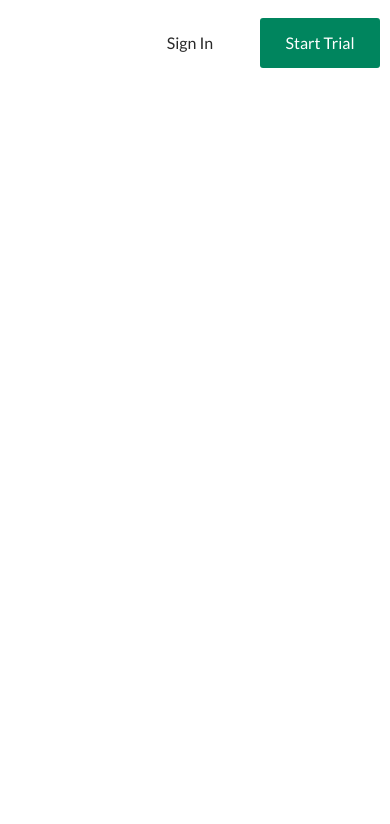
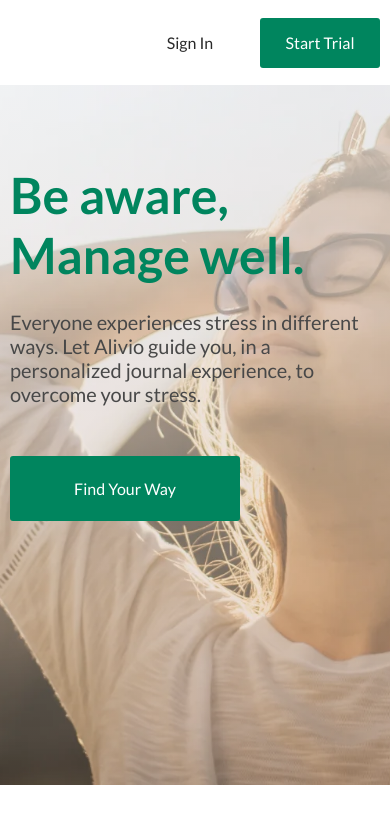
Before and after one commit to carrexa645-arch/aliviosite, a plain HTML site: page index.html in a window 390 px wide. Drawn offline with Linux system fonts and the light colour scheme; a web font is replaced by a local one.

Commit message:
hero section

```diff
--- a/index.css
+++ b/index.css
@@ -1,3 +1,4 @@
 @import url('styles/variables.css');
 @import url('styles/basic.css');
 @import url('styles/header.css');
+@import url('styles/hero.css');
--- a/index.html
+++ b/index.html
@@ -46,7 +46,17 @@
         </div>
     </header>
 
-    <main class="main"></main>
+    <main class="main">
+        <section class="hero" aria-label="hero section">
+            <div class="container">
+                <div class="hero__content">
+                    <h1 class="hero__title">Be aware, Manage well.</h1>
+                    <p class="hero__desc" aria-label="main description">Everyone experiences stress in different ways. Let Alivio guide you, in a personalized journal experience, to overcome your stress.</p>
+                    <button type="button" class="btn">Find Your Way</button>
+                </div>
+            </div>
+        </section>
+    </main>
 
     <footer class="footer"></footer>
   </body>
--- a/styles/basic.css
+++ b/styles/basic.css
@@ -17,6 +17,10 @@ ul {
 a {
     text-decoration: none;
     color: unset;
+}
+
+h1, h2, h3, h4, h5, h6, p {
+    margin: 0;
 }
 
 .container {
--- /dev/null
+++ b/styles/hero.css
@@ -0,0 +1,55 @@
+.hero {
+    background: url('../assets/webp/hero-bg.webp') center/cover no-repeat;
+    width: 100%;
+    height: 890px;
+}
+
+.hero__content {
+    padding: 180px 0 0 0;
+    max-width: 420px;
+    display: flex;
+    flex-direction: column;
+    justify-content: start;
+    align-items: start;
+}
+
+.hero__title {
+    font-size: 65px;
+    font-weight: 700;
+    color: var(--co-green);
+}
+
+.hero__desc {
+    margin: 25px 0 50px;
+    font-size: 20px;
+    font-weight: 400;
+    color: var(--co-light-black);
+}
+
+.hero__content .btn {
+    width: 230px;
+    height: 65px;
+}
+
+@media (max-width:768px) {
+    .hero {
+        height: 700px;
+    }
+
+    .hero__content {
+        padding: 80px 0 0 0;
+    }
+}
+
+@media (max-width:480px) {
+    .hero {
+        background:
+        linear-gradient(180deg, rgba(245,246,252,0.52), rgba(255,176,139,0.2)),
+        url('../assets/webp/hero-bg.webp') 60% 50%/cover no-repeat;
+    }
+
+    .hero__title {
+        font-size: 50px;
+        max-width: 350px;
+    }
+}
--- a/styles/variables.css
+++ b/styles/variables.css
@@ -3,4 +3,5 @@
     --co-green: #00855e;
     --co-dark-green: #245852;
     --co-black: #292929;
+    --co-light-black: #484848;
 }
```
